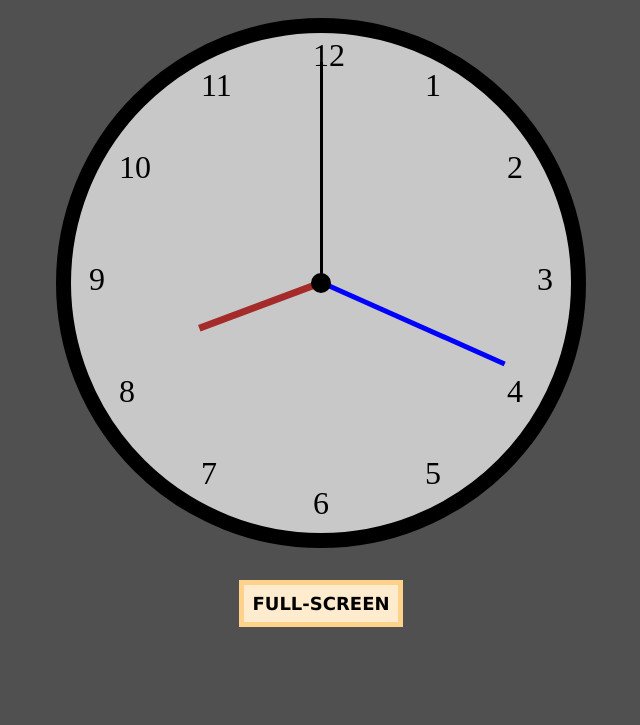
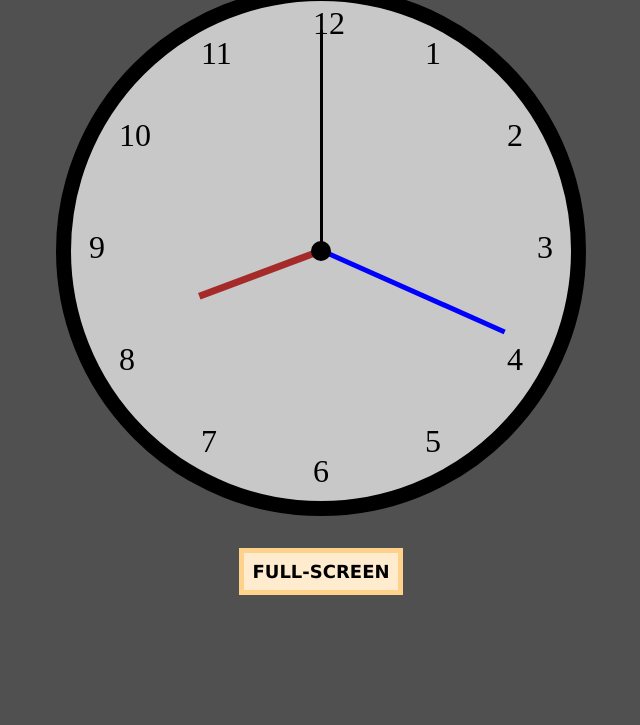
Before and after one commit to Saif-Uddin-93/Clock, a website: page index.html in a window 1280 px wide. Shown: the part 75-800 px from the top of the page, without its empty margins (319-959 px from the left). Drawn offline with nearby package versions, Linux system fonts and the light colour scheme.

Commit message:
Update position in tablet view

```diff
--- a/style.css
+++ b/style.css
@@ -111,7 +111,7 @@ main {
 
 @media (width > 767px) {
     main {
-        top: -8vh;
+        top: -12vh;
     }
     #ac-border {
         height: 500px !important;
```
